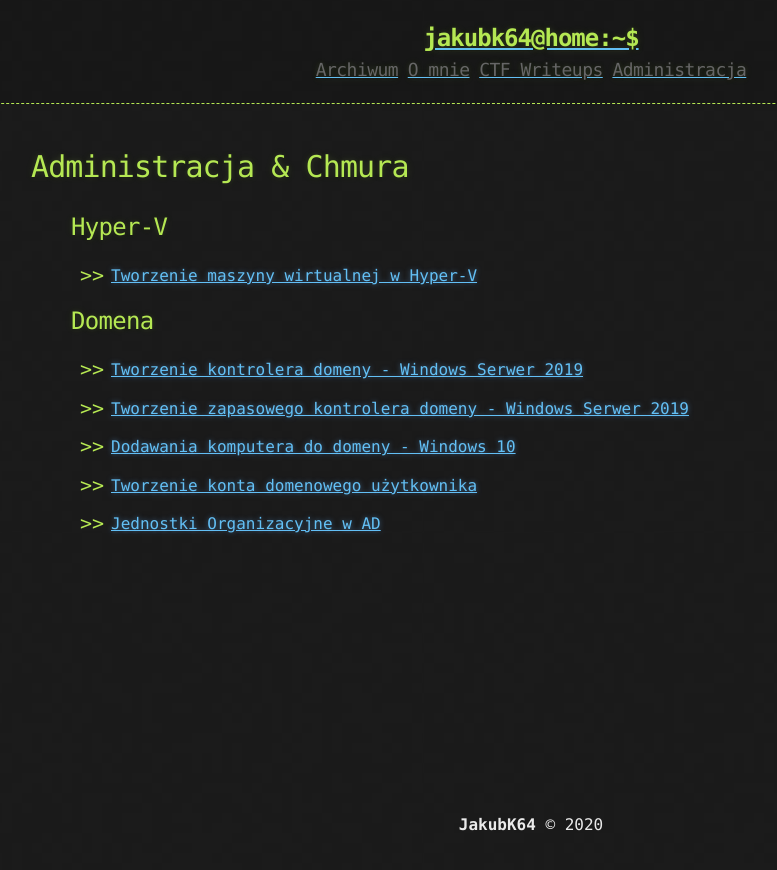
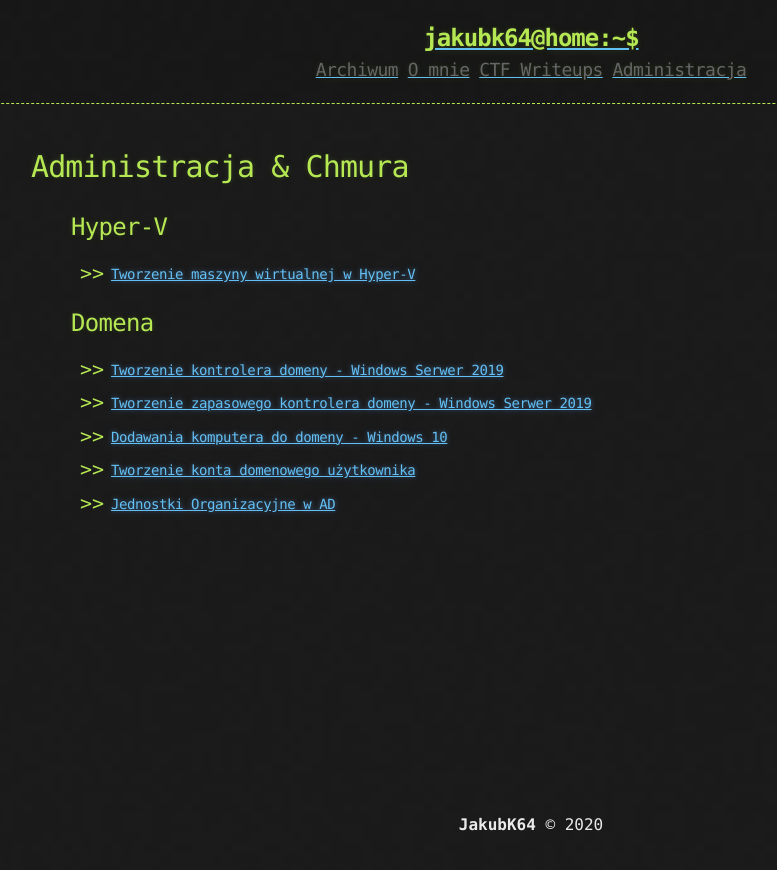
Before and after one commit to JakubK64/jakubk64.github.io, a Jekyll site: the page built from administration.md, in a window 1280 px wide. Shown: the top 870 px of the page, without its empty margins (109-886 px from the left). Built offline with Jekyll 4.4.1, drawn with Linux system fonts in a browser that asks for light colours.

Commit message:
Updating text size

```diff
--- a/administration.md
+++ b/administration.md
@@ -6,18 +6,22 @@ layout: page
 	<h1>Administracja & Chmura</h1>
 	<ul>
 		<p><h2>Hyper-V</h2>
-			<ol>
-				<li><a href="{{ "/Hyper-V" | prepend: site.baseurl | replace: '//', '/' }}"><p>Tworzenie maszyny wirtualnej w Hyper-V</p></a></li>
-			</ol>
+			<h4>
+				<ol>
+					<li><a href="{{ "/Hyper-V" | prepend: site.baseurl | replace: '//', '/' }}"><p>Tworzenie maszyny wirtualnej w Hyper-V</p></a></li>
+				</ol>
+			</h4>
 		</p>
 		<p><h2>Domena</h2>
-			<ol>
-				<li><a href="{{ "/creating-DC" | prepend: site.baseurl | replace: '//', '/' }}"><p>Tworzenie kontrolera domeny - Windows Serwer 2019</p></a></li>
-				<li><a href="{{ "/creating-DC-rep" | prepend: site.baseurl | replace: '//', '/' }}"><p>Tworzenie zapasowego kontrolera domeny - Windows Serwer 2019</p></a></li>
-				<li><a href="{{ "/adding-computer-to-domain" | prepend: site.baseurl | replace: '//', '/' }}"><p>Dodawania komputera do domeny - Windows 10</p></a></li>
-				<li><a href="{{ "/adding-user-accounts"| prepend: site.baseurl | replace: '//', '/' }}"><p>Tworzenie konta domenowego użytkownika</p></a></li>
-				<li><a href="{{ "/containers-in-ad"| prepend: site.baseurl | replace: '//', '/' }}"><p>Jednostki Organizacyjne w AD</p></a></li>
-			</ol>
+			<h4>
+				<ol>
+					<li><a href="{{ "/creating-DC" | prepend: site.baseurl | replace: '//', '/' }}"><p>Tworzenie kontrolera domeny - Windows Serwer 2019</p></a></li>
+					<li><a href="{{ "/creating-DC-rep" | prepend: site.baseurl | replace: '//', '/' }}"><p>Tworzenie zapasowego kontrolera domeny - Windows Serwer 2019</p></a></li>
+					<li><a href="{{ "/adding-computer-to-domain" | prepend: site.baseurl | replace: '//', '/' }}"><p>Dodawania komputera do domeny - Windows 10</p></a></li>
+					<li><a href="{{ "/adding-user-accounts"| prepend: site.baseurl | replace: '//', '/' }}"><p>Tworzenie konta domenowego użytkownika</p></a></li>
+					<li><a href="{{ "/containers-in-ad"| prepend: site.baseurl | replace: '//', '/' }}"><p>Jednostki Organizacyjne w AD</p></a></li>
+				</ol>
+			</h4>
 		</p>
 	</ul>
 </section>
```
